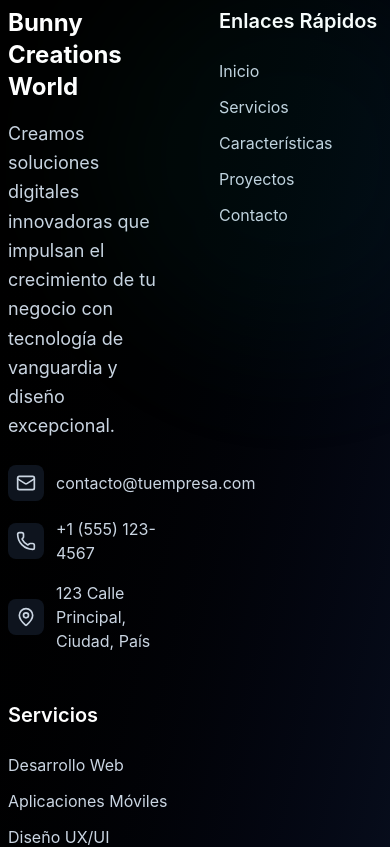
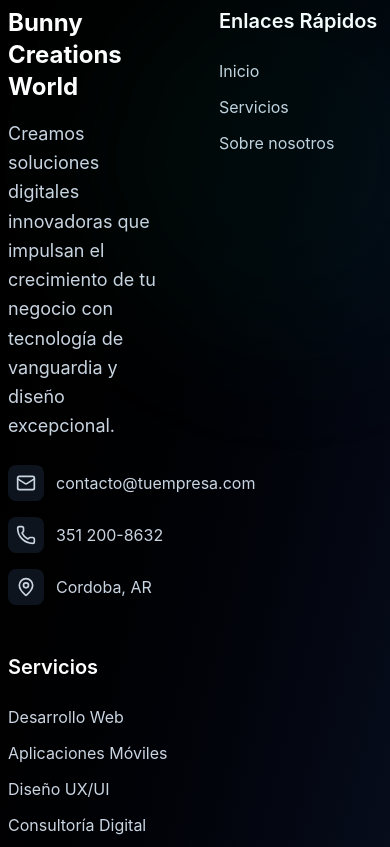
Before and after one commit to Fer-oso/bunny-master, a React (Vite) app: page /nosotros in a window 390 px wide. Shown: the part 2880-3727 px from the top of the page. Built offline with nearby package versions, Linux system fonts and the light colour scheme.

Commit message:
Cambios en estilos

```diff
--- /dev/null
+++ b/src/components/background/BackgroundDecoration.jsx
@@ -0,0 +1,10 @@
+export const BackgroundDecoration = () =>{
+return (
+
+    <div className="absolute inset-0 overflow-hidden pointer-events-none">
+    <div className="absolute top-0 left-1/4 w-96 h-96 bg-teal-200/20 rounded-full blur-3xl" />
+    <div className="absolute bottom-0 right-1/4 w-96 h-96 bg-amber-200/20 rounded-full blur-3xl" />
+    <div className="absolute top-1/2 right-0 w-64 h-64 bg-purple-200/15 rounded-full blur-3xl transform translate-x-1/2" />
+  </div>
+)
+}
--- a/src/components/footer/Footer.jsx
+++ b/src/components/footer/Footer.jsx
@@ -10,6 +10,13 @@ import {
   Heart
 } from 'lucide-react';
 import { Container } from '../../routes/layout/Container';
+import { Link } from 'react-router-dom';
+
+const links = [
+  { label: 'Inicio', href: '/' },
+  { label: 'Servicios', href: 'servicios' },
+  { label: 'Sobre nosotros', href: 'nosotros' },
+]
 
 export const Footer = () => {
 
@@ -60,14 +67,14 @@ export const Footer = () => {
                   <div className="p-2 bg-slate-800/50 rounded-lg">
                     <Phone className="w-5 h-5" />
                   </div>
-                  <span>+1 (555) 123-4567</span>
+                  <span>351 200-8632</span>
                 </div>
 
                 <div className="flex items-center gap-3 text-slate-300 hover:text-teal-400 transition-colors duration-300">
                   <div className="p-2 bg-slate-800/50 rounded-lg">
                     <MapPin className="w-5 h-5" />
                   </div>
-                  <span>123 Calle Principal, Ciudad, País</span>
+                  <span>Cordoba, AR</span>
                 </div>
               </div>
             </div>
@@ -76,15 +83,15 @@ export const Footer = () => {
             <div className="space-y-6">
               <h4 className="text-xl font-semibold text-white">Enlaces Rápidos</h4>
               <ul className="space-y-3">
-                {['Inicio', 'Servicios', 'Características', 'Proyectos', 'Contacto'].map((link) => (
-                  <li key={link}>
-                    <a
-                      href="#"
+                {links.map(({ label, href }) => (
+                  <li key={label}>
+                    <Link
+                      to={href}
                       className="text-slate-300 hover:text-teal-400 transition-colors duration-300
                                hover:translate-x-1 transform inline-block"
                     >
-                      {link}
-                    </a>
+                      {label}
+                    </Link>
                   </li>
                 ))}
               </ul>
@@ -102,13 +109,12 @@ export const Footer = () => {
                   'Soporte Técnico'
                 ].map((service) => (
                   <li key={service}>
-                    <a
-                      href="#"
+                    <span
                       className="text-slate-300 hover:text-teal-400 transition-colors duration-300
-                               hover:translate-x-1 transform inline-block"
+                               hover:translate-x-1 transform inline-block cursor-default"
                     >
                       {service}
-                    </a>
+                    </span>
                   </li>
                 ))}
               </ul>
--- a/src/pages/home/components/features/FeaturesCard.jsx
+++ b/src/pages/home/components/features/FeaturesCard.jsx
@@ -82,14 +82,14 @@ export const FeaturesCard = ({
             {/* Fondo animado del botón */}
             <div className="absolute inset-0 opacity-0 group-hover/btn:opacity-100 transition-opacity duration-300 " />
 
-            <span className="relative z-10 font-semibold text-black">{buttonText}</span>
+            <span className="relative z-10 font-semibold text-gray-600 dark:text-gray-600">{buttonText}</span>
 
             {/* Flecha con animación mejorada */}
             <svg
               className="w-3 h-3 sm:w-4 sm:h-4
                          transition-all duration-300 ease-out
                          group-hover/btn:translate-x-1 group-hover/btn:scale-110
-                         relative z-10 text-black/80 "
+                         relative z-10 text-gray-600 dark:text-gray-600 "
               fill="none"
               stroke="currentColor"
               viewBox="0 0 24 24"
--- a/src/pages/home/components/hero/Hero.jsx
+++ b/src/pages/home/components/hero/Hero.jsx
@@ -3,10 +3,6 @@ import bunnyImage from "/img/bunnymascota/bunny-mascota.png";
 import { P } from "../../../../components/paragraph/P";
 import { H2 } from "../../../../components/titles/h2/H2";
 import { useTypingEffect } from "../hooks/useTypingEffect";
-
-const span1 = "Transformamos ideas en";
-const span2 = "resultados digitales reales";
-
 
 const texts = [
   "Transformamos ideas en",
@@ -65,7 +61,7 @@ export const Hero = () => {
         <img
           src={bunnyImage}
           alt="Bunny Mascota"
-          className="w-72 md:w-[300px] lg:w-[400px] 2xl:w-[500px]"
+          className="w-72 md:w-[300px] lg:w-[400px] 2xl:w-[500px] animate-float-hero-logo"
         />
       </div>
     </div>
--- a/src/pages/home/components/ourservices/ServicesSection.jsx
+++ b/src/pages/home/components/ourservices/ServicesSection.jsx
@@ -6,6 +6,7 @@ import { Carousel } from "./Carousel";
 import { Button } from "../../../../components/button/Button";
 import { button } from "../../../../style/buttonPrincipal";
 import { Separator } from "../../../../components/separator/Separator";
+import { BackgroundDecoration } from "../../../../components/background/BackgroundDecoration";
 
 const ServicesSection = () => {
   const services = [
@@ -45,11 +46,7 @@ const ServicesSection = () => {
   return (
     <section className="relative px-2 xl:px-0 ">
       {/* Elementos decorativos de fondo */}
-      <div className="absolute inset-0 overflow-hidden pointer-events-none">
-        <div className="absolute top-0 left-1/4 w-96 h-96 bg-teal-200/20 rounded-full blur-3xl" />
-        <div className="absolute bottom-0 right-1/4 w-96 h-96 bg-amber-200/20 rounded-full blur-3xl" />
-        <div className="absolute top-1/2 right-0 w-64 h-64 bg-purple-200/15 rounded-full blur-3xl transform translate-x-1/2" />
-      </div>
+      <BackgroundDecoration/>
 
       <div className="relative w-full ">
         {/* Layout principal: texto izquierda, slider derecha */}
@@ -82,9 +79,7 @@ const ServicesSection = () => {
               </p>
 
               {/* Línea decorativa */}
-              <div className="flex justify-start">
-              <Separator className={"p-0"}/>
-              </div>
+              <Separator className={"p-0 flex justify-start"}/>
             </div>
 
             {/* Estadísticas */}
--- a/src/pages/servicios/Services.jsx
+++ b/src/pages/servicios/Services.jsx
@@ -6,7 +6,7 @@ import { HeroSlider } from './components/HeroSlider';
 import { StatsSection } from './components/StatsSection';
 import { ServiceCard } from './components/ServiceCard';
 
-import { services } from '../../data/services';
+import { services } from '../../utils/data/services';
 
 export default function Services() {
   const [hoveredCard, setHoveredCard] = useState(null);
--- a/src/pages/servicios/components/HeroSlider.jsx
+++ b/src/pages/servicios/components/HeroSlider.jsx
@@ -5,7 +5,7 @@ import {
     Play,
     Pause
   } from 'lucide-react';
-import { heroSlides } from "../../../data/heroSlides";
+import { heroSlides } from "../../../utils//data/heroSlides";
 
 
 export const HeroSlider = () => {
--- a/src/pages/sobrenosotros/components/TeamCardSection.jsx
+++ b/src/pages/sobrenosotros/components/TeamCardSection.jsx
@@ -1,7 +1,8 @@
 import { useState } from "react";
-import { team } from "../../../data/team";
+
 import { TeamCard } from "./TeamCard";
 import { TeamModal } from "./TeamModal";
+import { team } from "../../../utils/data/team";
 
 export default function TeamCardSection(){
 
--- a/src/style/style.css
+++ b/src/style/style.css
@@ -91,3 +91,19 @@ body {
 .animate-float-slow {
   animation: float-slow 4s ease-in-out infinite 1s;
 }
+
+@keyframes float-hero-logo {
+  0% {
+    transform: translate(0, 0px);
+  }
+  50% {
+    transform: translate(0, 015px);
+  }
+  100% {
+    transform: translate(0, -0´x);
+  }
+}
+
+.animate-float-hero-logo {
+  animation: float 1.5s ease-in-out infinite alternate;
+}
```
Also changed, not shown: src/utils/data/heroSlides.js (renamed from src/data/heroSlides.js), src/utils/data/services.js (renamed from src/data/services.js), src/utils/data/team.js (renamed from src/data/team.js).
